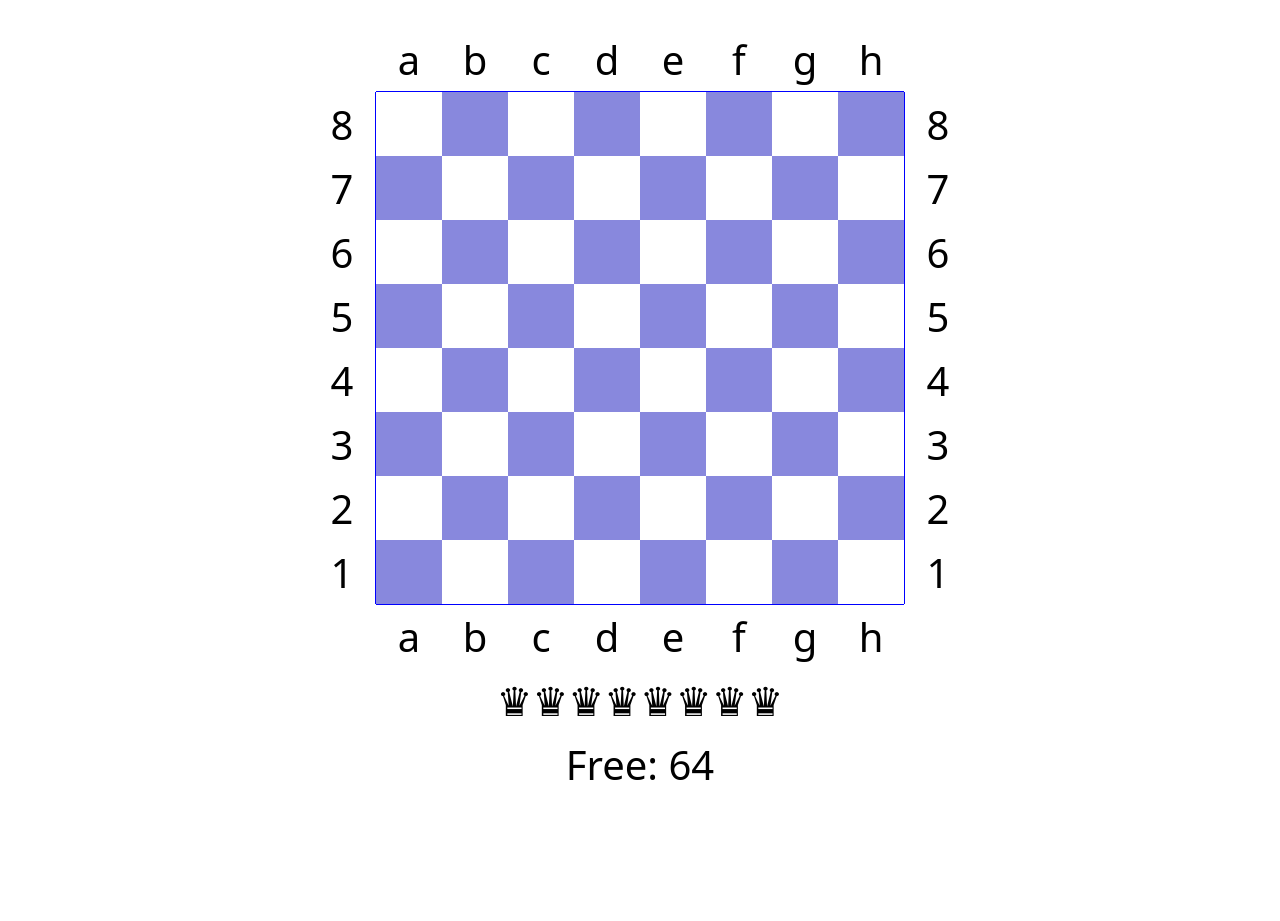
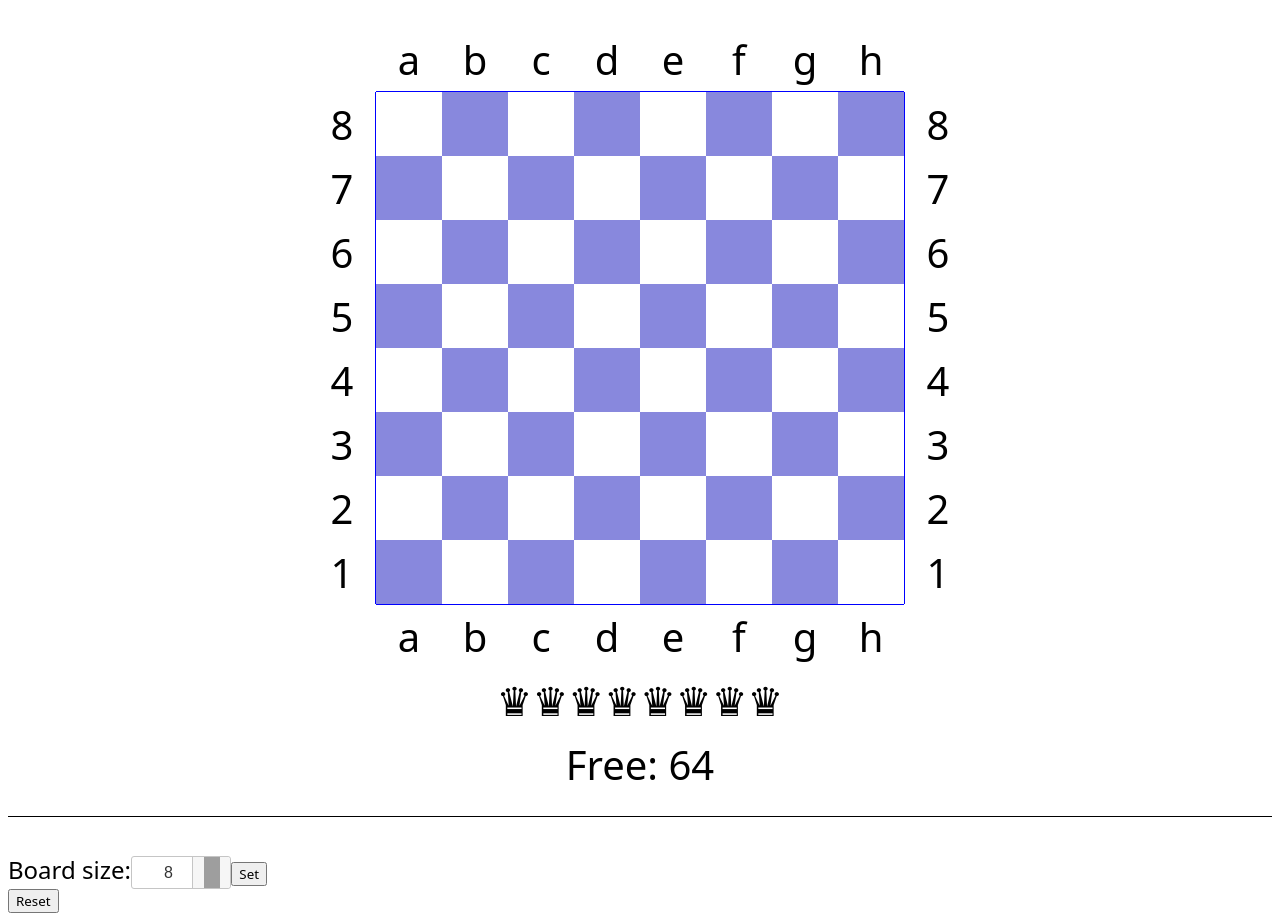
Before and after one commit to gnartbx/gnartbx.github.io, a plain HTML site: page queens/index.html in a window 1280 px wide. Before the commit the page ends 824 px from the top, so only its background shows below. Drawn offline with nearby package versions, Linux system fonts and the light colour scheme; grey boxes are pictures that could not be loaded.

Commit message:
Board size UI, reset button

```diff
--- a/queens/index.html
+++ b/queens/index.html
@@ -1,5 +1,7 @@
 <html>
+<link rel="stylesheet" href="http://code.jquery.com/ui/1.12.1/themes/base/jquery-ui.css">
 <script src="https://ajax.googleapis.com/ajax/libs/jquery/3.1.0/jquery.min.js"></script>
+<script src="https://code.jquery.com/ui/1.12.1/jquery-ui.js"></script>
 <script>
 
 function hasQueen(cell) {
@@ -8,24 +10,33 @@ function hasQueen(cell) {
   return(trimmed != "");
 }
 
-function updateStyles() {
+function getBoard() {
   var board = []
-  var attacked = []
   $(".board table tbody").find('tr').each(function (rowIndex, row) {
     var cols = [];
-    var attacked_cols = [];
     $(this).find('td.sq').each(function (colIndex, cell) {
-      console.log("updateStyles(): rowIndex = " + rowIndex + ", colIndex = " + colIndex + ", hasQueen ==> " + hasQueen(cell));
       cols.push(hasQueen(cell));
-      attacked_cols.push(0);
     });
     board.push(cols);
-    attacked.push(attacked_cols);
   });
+  return board;
+}
 
-  // Now compute attacked
+function updateStyles() {
+  var board = getBoard();
+  var attacked = []
+
+  // Now make empty 'attacked'
   for (var i = 0; i < board.length; i++) {
     row = board[i];
+    attacked_row = [];
+    for (var j = 0; j < row.length; j++) {
+      attacked_row.push(0);
+    }
+    attacked.push(attacked_row);
+  }
+  // ... and compute
+  for (var i = 0; i < board.length; i++) {
     for (var j = 0; j < row.length; j++) {
       if (board[i][j]) {
         for (var ii = 0; ii < i; ii++) attacked[ii][j] = true;
@@ -115,8 +126,10 @@ function getBoardSize() {
   return 8;
 };
 
-function makeTable() {
-  var size = getBoardSize();
+function makeTable(size) {
+  oldBoard = getBoard();
+  if (size == oldBoard.length) return;
+
   var html = '<table cellspacing="0">\n';
   // Header: row, with: empty, a, b, c, ..., <letter n>, empty
   html += "<thead>\n";
@@ -132,8 +145,13 @@ function makeTable() {
   for (var i = 0; i < size; i++) {
     html += "  <tr>";
     html += '<td class="left">' + (size - i) + "</td>";
-    for (var j = 1; j <= size; j++) {
-      html += '<td class="sq"> </td>';
+    for (var j = 0; j < size; j++) {
+      if (i < oldBoard.length && j < oldBoard[i].length && oldBoard[i][j]) {
+        content = "♛";
+      } else {
+        content = " ";
+      }
+      html += '<td class="sq">' + content + "</td>";
     }
     html += '<td class="right">' + (size - i) + "</td>";
     html += "</tr>\n";
@@ -154,11 +172,8 @@ function makeTable() {
   html += "</tr>\n";
   html += "</tfoot>\n";
   html += "</table>\n";
-  $(".board").append(html);
-}
+  $(".board").html(html);
 
-$( document ).ready(function() {
-  makeTable();
   $(".board td.sq").mouseover(function(e) {
     var row = $(e.target).closest("tbody tr").index();
     var col = $(e.target).closest("td.sq").index();
@@ -181,15 +196,36 @@ $( document ).ready(function() {
       updateStyles();
     }
   });
+}
+
+$( document ).ready(function() {
+  var size = getBoardSize();
+  makeTable(size);
+
+  var spinner = $( "#spinner" ).spinner({'max': 20, 'min': 1});
+  spinner.spinner("value", size);
+  $("#setboardsize").on("click", function() {
+    makeTable(spinner.spinner("value"));
+  });
+  $("#reset").on("click", function() {
+    $(".board td.sq").each(function (i, cell) {
+      $(cell).text(" ");
+    });
+    updateStyles();
+  });
 });
 </script>
 <style>
-* { font-family: sans; }
+* {
+  font-family: sans;
+}
+.board * {
+  font-size: 40px;
+}
 .board td {
   width: 64px;
   height: 64px;
   text-align: center;
-  font-size: 40px;
 }
 .board td.black {
   background-color: #88d;
@@ -235,9 +271,30 @@ $( document ).ready(function() {
   color: red;
   background-color: yellow;
 }
-
+.boardsize {
+  border-top: 1px solid black;
+  padding-top: 36px;
+  display: flex;
+  align-items: baseline;
+  align-content: space-around;
+  /*justify-content: center;*/
+  font-size: 24px;
+}
+.boardsize .ui-spinner-input {
+  width: 60px;
+  text-align: center;
+  font-size: 16px;
+}
 </style>
 <div class="container">
 <div class="board"></div>
 </div>
+<div class="boardsize">
+  <label for="spinner">Board size:</label>
+  <input id="spinner" name="value">
+  <button id="setboardsize">Set</button>
+</div>
+<div class="reset">
+  <button id="reset">Reset</button>
+  </div>
 </html>
```
